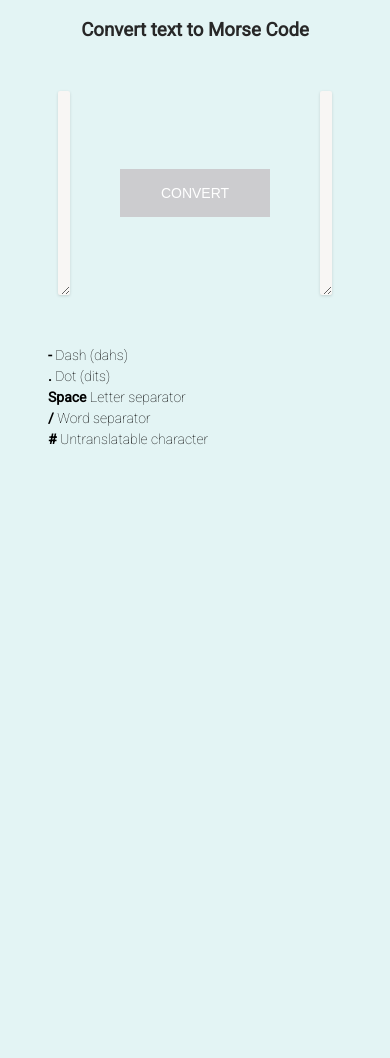
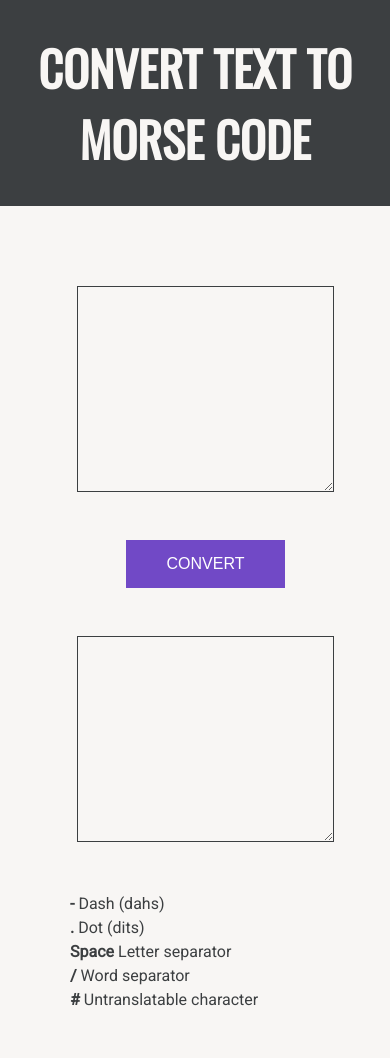
Before and after one commit to GabrieleSak/day81-text-to-morse-code-converter, a Flask app: page / in a window 390 px wide. Before the commit the page ends 445 px from the top, so only its background shows below. Run offline with Flask 2, Linux system fonts and the light colour scheme.

Commit message:
Add css media query, font, styling

```diff
--- a/static/css/styles.css
+++ b/static/css/styles.css
@@ -1,56 +1,83 @@
-body {
-    font-family: 'Roboto', sans-serif;
-    background-color: #E3F4F4;
+html {
+    height: 100%;
 }
 
-h3 {
+body {
+    margin: 0;
+    font-family: 'Roboto', sans-serif;
+    background-color: #3C3F41;
+
+}
+
+h1 {
+font-family: 'Oswald', sans-serif;
+font-size: 3em;
 text-align: center;
-color: #272727;
+color: #F8F6F4;
 }
 
 form {
     margin: 50px;
     display: flex;
-    justify-content: center;
+    justify-content: space-between;
     align-items: center ;
 }
 
+.container {
+width: 90%;
+margin: 0 auto;
+ max-width: 800px;
+ padding: 30px;
+ background-color: #F8F6F4;
+
+}
+
 .button {
-    margin: 50px;
-    background-color: #CCCCCF;
+    margin: 0 3em;
+    background-color: #7149C6;
     outline: none;
     cursor: pointer;
     border: 1px solid transparent;
      padding: 3px 40px 3px 40px;
-     font-size: 14px;
+     font-size: 16px;
      min-height: 48px;
      color: #fff;
      text-align: center;
 }
 
-.button:hover {
-         background-color: #C4DFDF;
+.button:hover, .button:focus {
+         opacity: 0.75;
      }
 
 
+
+
 .box {
-outline: none;
+    outline: none;
     font-weight: 300;
-    font-size: 16px;
+    font-size: 20px;
     line-height: 1.5;
-    color: #272727;
-    border: 0;
-    box-shadow: 0 1px 3px 0 rgba(0,0,0,.14);
-    border-radius: 2px;
-    background: #fff;
+    color: #3C3F41;
+    border: 1px solid #3C3F41;
+    background: #F8F6F4;
     height:200px;
-    width: 300px;
+    width: 100%;
     background-color: #F8F6F4;
 }
 
 ul {
     list-style-type:none;
-    font-weight: 100;
+    font-weight: 400;
     line-height: 1.5;
-    font-size: 14px;
+    font-size: 16px;
+    color: #3C3F41;
 }
+
+@media (max-width: 800px) {
+  form {
+    flex-direction: column;
+  }
+  .button {
+    margin: 3em;
+  }
+}
--- a/templates/base.html
+++ b/templates/base.html
@@ -5,7 +5,15 @@
     <link rel="stylesheet" href="{{ url_for('static', filename='css/styles.css') }}">
     <link rel="preconnect" href="https://fonts.googleapis.com">
     <link rel="preconnect" href="https://fonts.gstatic.com" crossorigin>
-    <link href="https://fonts.googleapis.com/css2?family=Roboto:wght@100;300;400&display=swap" rel="stylesheet">
+    <link rel="preconnect" href="https://fonts.googleapis.com">
+    <link rel="preconnect" href="https://fonts.gstatic.com" crossorigin>
+    <link rel="preconnect" href="https://fonts.googleapis.com">
+    <link rel="preconnect" href="https://fonts.gstatic.com" crossorigin>
+    <link rel="preconnect" href="https://fonts.googleapis.com">
+    <link rel="preconnect" href="https://fonts.gstatic.com" crossorigin>
+    <link rel="preconnect" href="https://fonts.googleapis.com">
+<link rel="preconnect" href="https://fonts.gstatic.com" crossorigin>
+<link href="https://fonts.googleapis.com/css2?family=Oswald&family=Roboto:wght@300;400&display=swap" rel="stylesheet">
     <title> {% block title %} {% endblock %} Morse Code Converter</title>
 </head>
 <body>
--- a/templates/index.html
+++ b/templates/index.html
@@ -1,25 +1,25 @@
 {% extends 'base.html' %}
 
 {% block content %}
-<h3>Convert text to Morse Code</h3>
+<h1>CONVERT TEXT TO MORSE CODE</h1>
+
 <div class="container">
     <form method="POST" action="/">
         {{ form.csrf_token }}
-            {{ form.input_text(class="box") }}
+        {{ form.input_text(class="box") }}
         {{ form.submit(class="button") }}
         {{form.output_text(class="box")}}
-</form>
+    </form>
+
+
+    <ul>
+        <li><b> - </b> Dash (dahs)</li>
+        <li><b> . </b> Dot (dits)</li>
+        <li><b> Space </b> Letter separator</li>
+        <li><b> / </b> Word separator</li>
+        <li><b> # </b> Untranslatable character</li>
+    </ul>
 
 </div>
 
-<ul>
-    <li><b> - </b> Dash (dahs) </li>
-    <li><b> . </b> Dot (dits) </li>
-    <li><b> Space </b> Letter separator </li>
-    <li><b> / </b> Word separator </li>
-    <li><b> # </b> Untranslatable character </li>
-</ul>
-
-
-
 {% endblock %}
```
